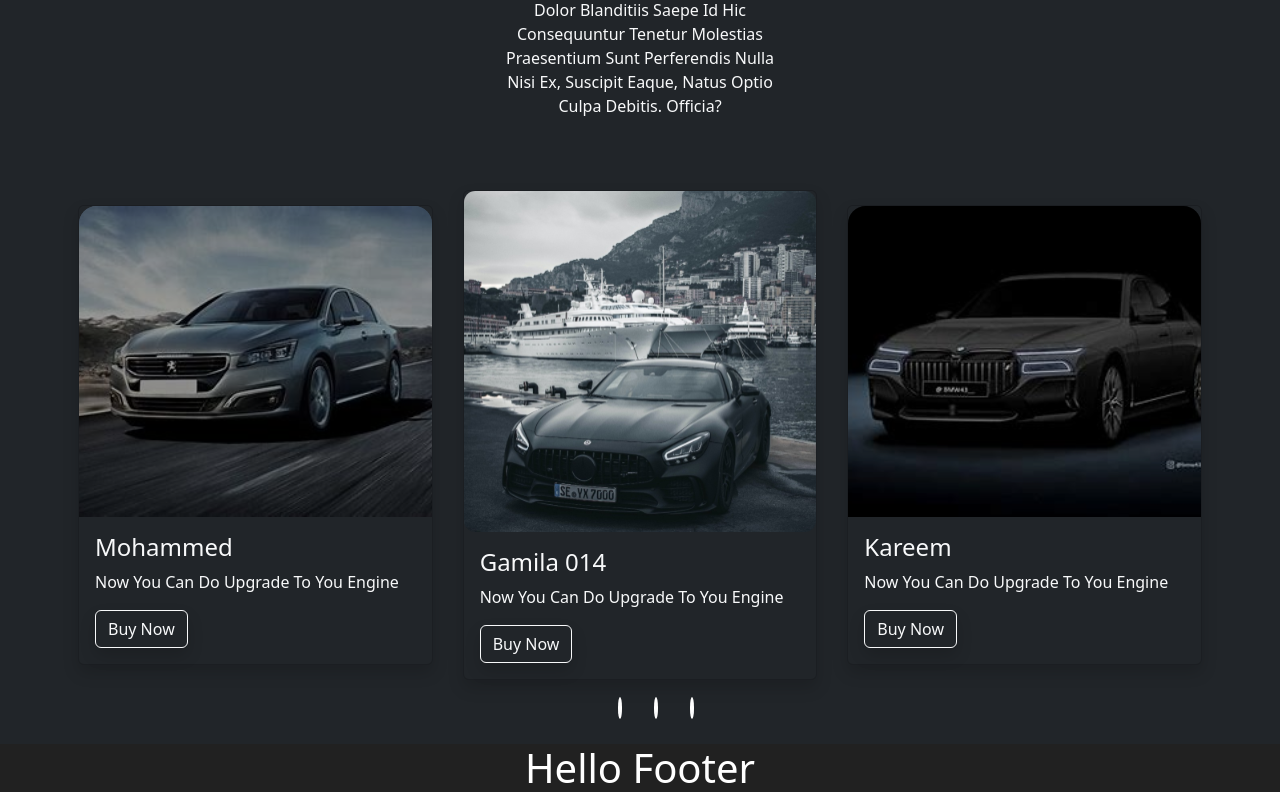
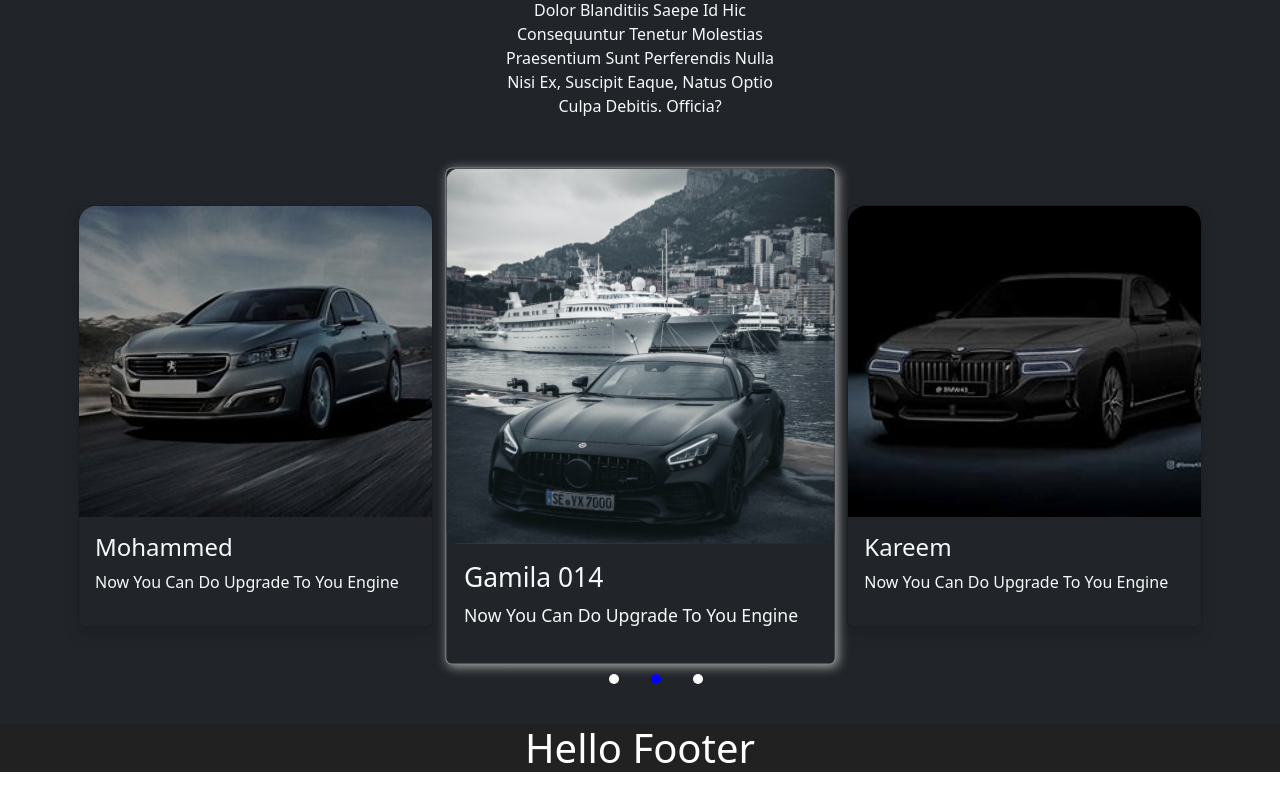
Before and after one commit to AL-Shimaa-Jamal/Amino-Cars, a Vue app in the folder templet1/: page /contact in a window 1280 px wide. Shown: the part 282-1082 px from the top of the page. Built offline with nearby package versions, Linux system fonts and the light colour scheme.

Commit message:
update cards in this component and try to create a carousel

```diff
--- a/templet1/src/views/ContactPage.vue
+++ b/templet1/src/views/ContactPage.vue
@@ -1,7 +1,8 @@
 <template>
   <div class="main text-capitalize bg-dark position-relative overflow-hidden text-light">
     <div class="title text-center pt-4">
-    <h1 class="text-center p-4">what our customer have to say !!
+      <h1 class="text-center p-4">
+        what our customer have to say !!
         <span>
           <img src="/Star 3.svg" alt="star" />
         </span>
@@ -15,7 +16,7 @@
       <!-- cars images -->
       <div class="card-grid">
         <!-- images cards -->
-        <div v-for="(card, i) in cars" :key="i" class="card shadow bg-dark text-light">
+        <div v-for="(card, i) in cars" :key="i" class="card shadow bg-dark text-light" :class="{ active: activeIndex === i }">
           <div class="card-image">
             <img :src="card.image" alt="cars" />
           </div>
@@ -23,22 +24,16 @@
             <h4>{{ card.title }}</h4>
             <div class="text-end">{{ card.rate }}</div>
             <p>{{ card.description }}</p>
-            <div>
-              <button class="btn btn-dark text-light text-capitalize shadow btn-outline-light">buy now</button>
           </div>
         </div>
       </div>
-      </div>
-      <div class="spbtn container text-center m-3">
-
-          <span class="m-3">.</span>
-          <span class="m-3">.</span>
-          <span class="m-3">.</span>
-
+      <div class="spbtn container text-center m-3 list-unstyled d-flex justify-content-center align-items-center">
+        <li v-for="(card, i) in cars" :key="i" @click="setActive(i)" :class="{ active: activeIndex === i }" class="m-3"></li>
       </div>
     </section>
   </div>
 </template>
+
 
 <script>
 export default {
@@ -50,28 +45,31 @@ export default {
           image: '/new (1).svg',
           title: 'mohammed',
           description: 'now you can do upgrade to you engine',
-
         },
         {
           id: 2,
           image: '/new (2).svg',
           title: 'gamila 014',
           description: 'now you can do upgrade to you engine',
-
         },
         {
           id: 3,
           image: '/new (3).svg',
           title: 'kareem',
           description: 'now you can do upgrade to you engine',
+        },
+      ],
+      activeIndex: 1,
+    };
+  },
+  methods: {
+    setActive(index) {
+      this.activeIndex = index;
+    },
+  },
+};
+</script>
 
-        },
-
-      ]
-    }
-  }
-}
-</script>
 
 <style scoped>
 .main {
@@ -126,19 +124,23 @@ h1::before {
   width: 100%;
   height: auto;
 }
-
-.card:hover {
+.card.active {
   cursor: pointer;
   box-shadow: 2px 2px 10px rgb(170, 170, 170) !important;
   border: 1px solid gray;
+  transform: scale(1.1,1.1);
 }
 
-.spbtn span{
-width: 150px !important;
-height: 150px !important;
+.spbtn li {
+  width: 10px !important;
+  height: 10px !important;
   border-radius: 50%;
   background-color: #fff;
+  cursor: pointer;
+}
 
+.spbtn li.active {
+  background-color: blue !important;
 }
 
 @media screen and (max-width: 1200px) {
```
Lines whose indentation alone changed are shown as unchanged.
